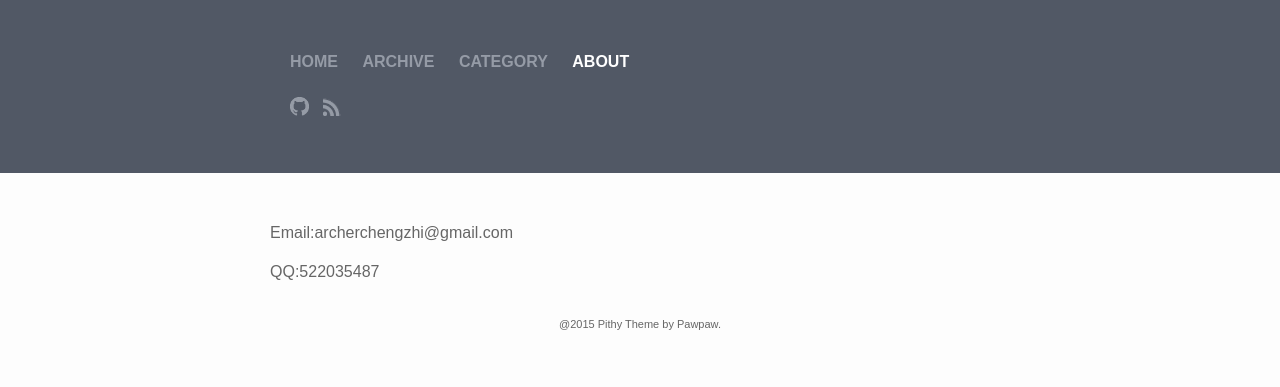
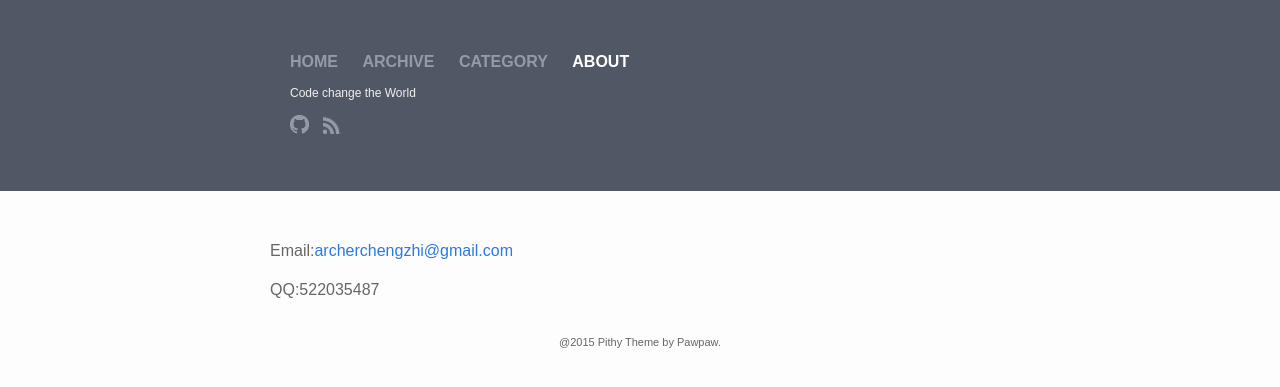
Before and after one commit to stridercheng/stridercheng.github.io, a Jekyll site: the page about.html, which Jekyll copies as it is, in a window 1280 px wide. Shown: the top 387 px of the page. Built offline with Jekyll 4.4.1, drawn with Linux system fonts in a browser that asks for light colours.

```diff
--- a/about.html
+++ b/about.html
@@ -43,7 +43,7 @@
 			</span>
 
 		</div>
-		<div class="description">  </div>
+		<div class="description">Code change the World</div>
 		<ul class="social-links">
 			<li>
 				<a href="https://github.com/stridercheng" title="Github">
@@ -65,7 +65,7 @@
         <div class="about">
 <br>
 	<div>
-		<p>Email:archerchengzhi@gmail.com</p>
+		<p>Email:<a href="mailto:archerchengzhi@gmail.com" title="email">archerchengzhi@gmail.com</a></p>
 		<p>QQ:522035487</p>
 	</div>
 </div>
```
